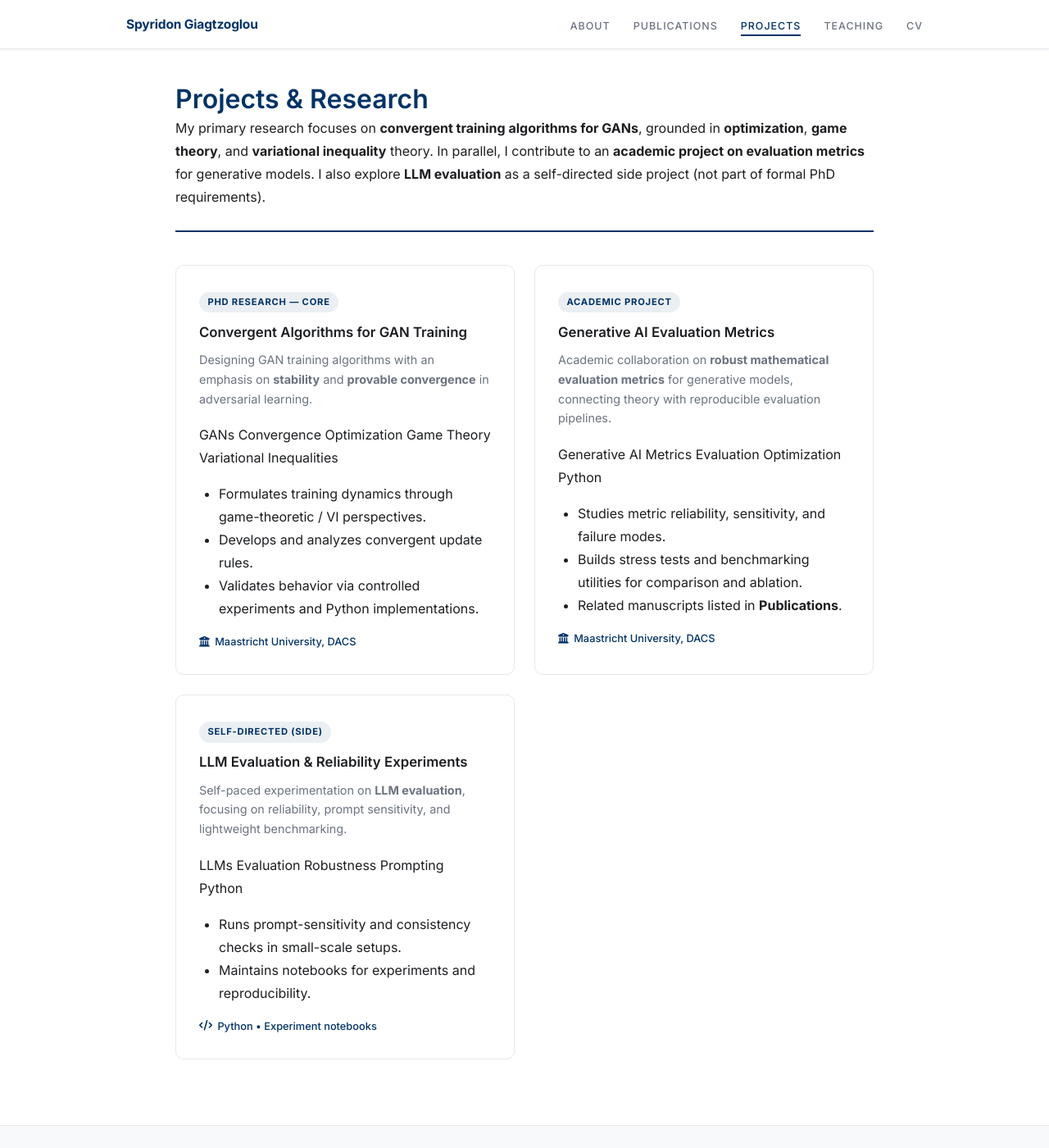
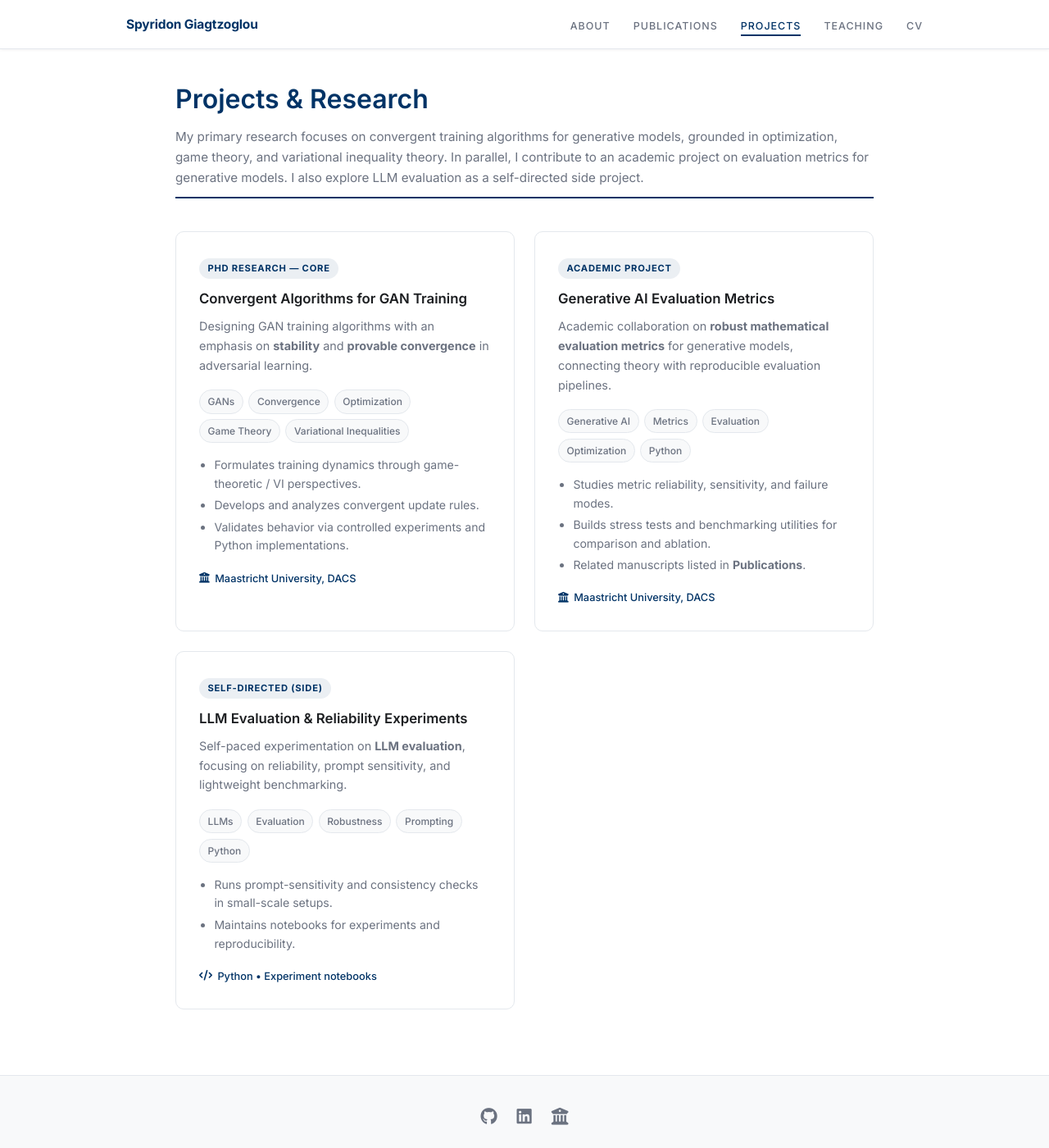
Before and after one commit to giatzoS/spyridongiagtzoglou.github.io, a Jekyll site: the page built from projects.md, in a window 1280 px wide and 1400 px high. Shown: the whole window at 82% size. Built offline with Jekyll 4.4.1, drawn with Linux system fonts in a browser that asks for light colours.

Commit message:
Update projects section

```diff
--- a/assets/css/main.scss
+++ b/assets/css/main.scss
@@ -405,6 +405,56 @@ img { max-width: 100%; height: auto; display: block; }
   gap: .4rem;
 }
 
+/* Projects – subtitle */
+.section-subtitle {
+  max-width: 900px;
+  margin: .75rem 0 0;
+  color: $muted;
+  line-height: 1.65;
+  font-size: .95rem;
+}
+
+/* Projects – bullets & tags */
+.project-card__list {
+  margin: 0 0 1.1rem;
+  padding-left: 1.15rem;
+  color: $muted;
+  font-size: .88rem;
+  line-height: 1.6;
+}
+.project-card__list li { margin: .25rem 0; }
+
+.project-tags {
+  display: flex;
+  flex-wrap: wrap;
+  gap: .4rem;
+  margin-bottom: 1rem;
+}
+
+.project-tag {
+  display: inline-flex;
+  align-items: center;
+  padding: .2rem .6rem;
+  border-radius: 999px;
+  border: 1px solid $border;
+  background: $surface;
+  color: $muted;
+  font-size: .75rem;
+  font-weight: 500;
+}
+
+/* Optional: make projects grid wider without changing global container */
+.projects-grid--wide {
+  max-width: 1040px;
+  margin-left: auto;
+  margin-right: auto;
+}
+
+@media (max-width: 900px) {
+  .projects-grid--wide {
+    max-width: 100%;
+  }
+}
 /* =============================================================================
    Teaching
    ============================================================================= */
--- a/projects.md
+++ b/projects.md
@@ -8,10 +8,10 @@ description: "Research projects and code by Spyridon Giagtzoglou."
 <div class="section-header">
   <h1>Projects &amp; Research</h1>
   <p class="section-subtitle">
-    My primary research focuses on <strong>convergent training algorithms for GANs</strong>, grounded in
-    <strong>optimization</strong>, <strong>game theory</strong>, and <strong>variational inequality</strong> theory.
-    In parallel, I contribute to an <strong>academic project on evaluation metrics</strong> for generative models.
-    I also explore <strong>LLM evaluation</strong> as a self-directed side project (not part of formal PhD requirements).
+    My primary research focuses on convergent training algorithms for generative models, grounded in
+    optimization, game theory, and variational inequality theory.
+    In parallel, I contribute to an academic project on evaluation metrics for generative models.
+    I also explore LLM evaluation as a self-directed side project.
   </p>
 </div>
 
```
